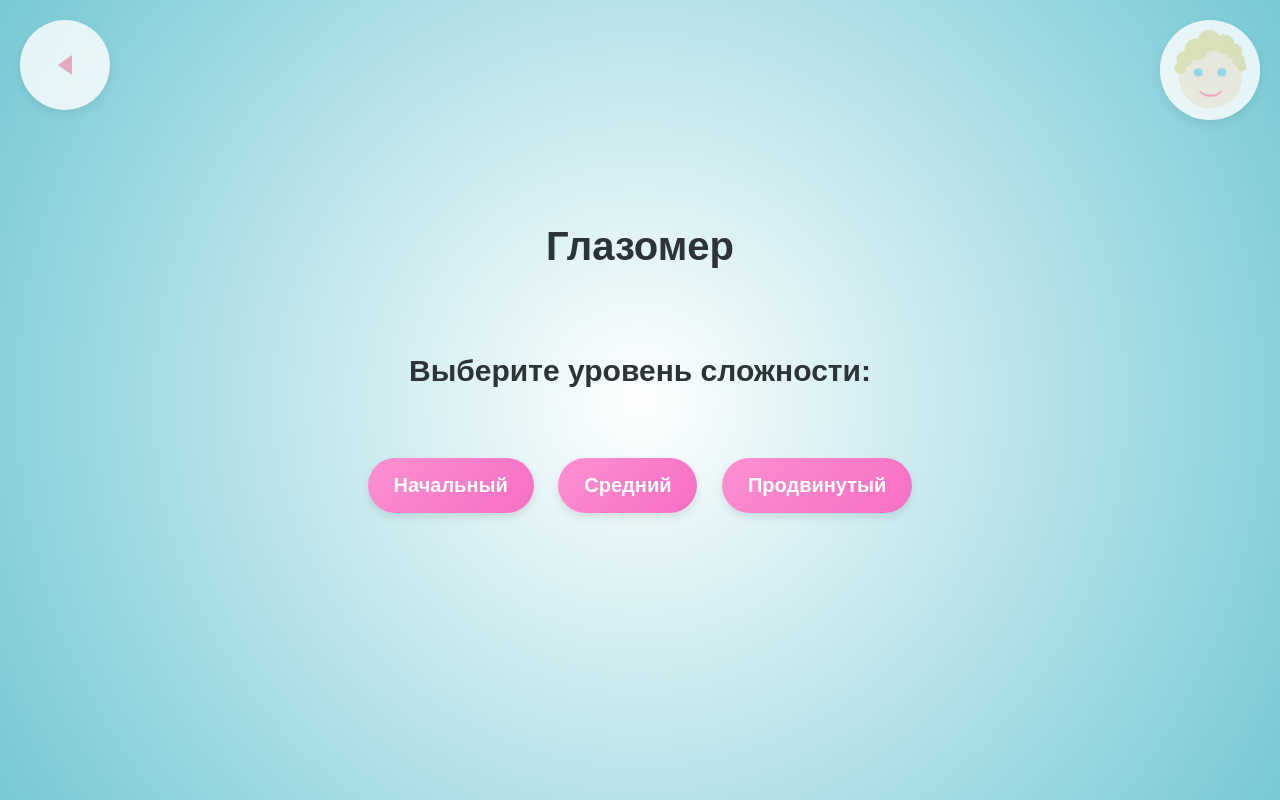
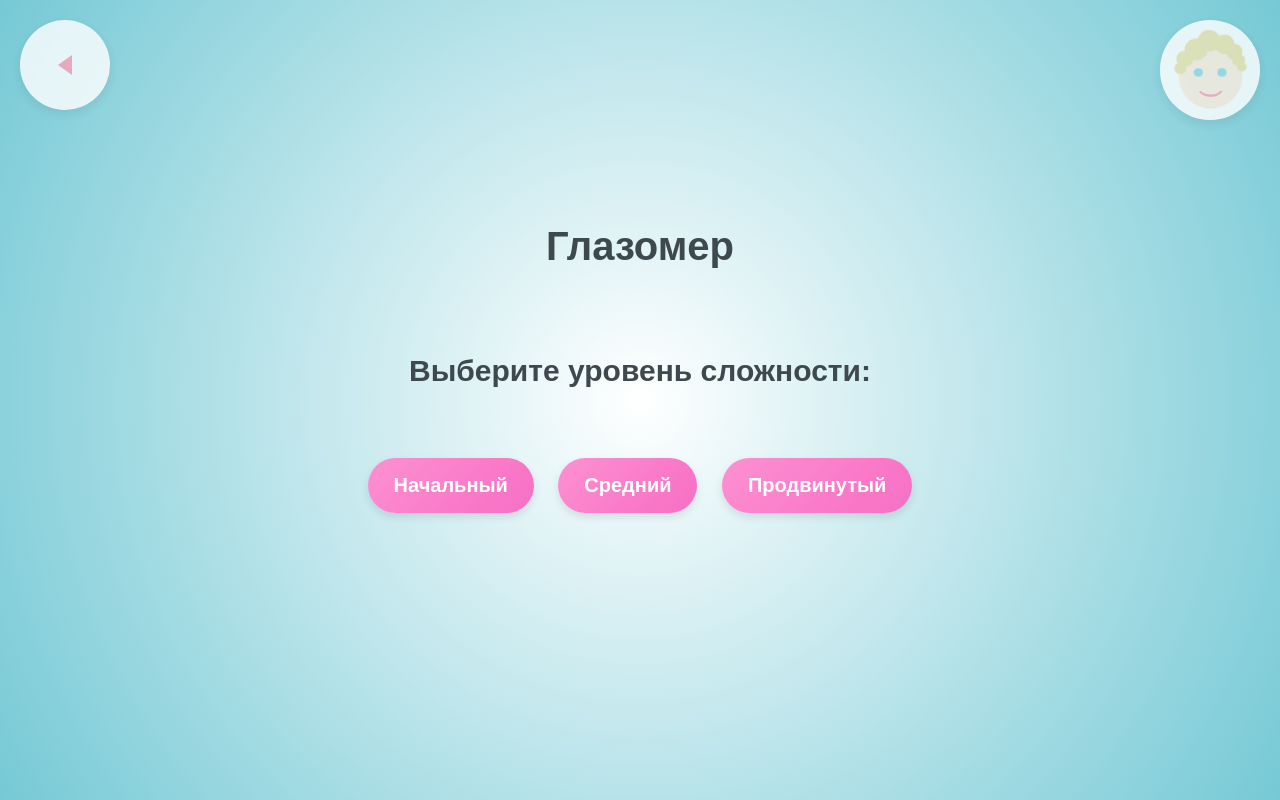
Before and after one commit to u-developer-d/eye-gamee, a plain HTML site: page index.html in a window 1280 px wide. Drawn offline with Linux system fonts and the light colour scheme.

Commit message:
Update index.html

```diff
--- a/index.html
+++ b/index.html
@@ -12,7 +12,7 @@
     margin: 0;
     padding: 0;
     text-align: center;
-    color: #2C3438;
+    color: #3E494F;
   }
   /* Стиль для персонажа */
   #character {
@@ -54,12 +54,12 @@
   /* Заголовки */
   h1 {
     font-size: 40px; /* Увеличенный размер для h1 */
-    color: #2C3438;
+    color: #3E494F;
     margin-bottom: 20px;
   }
   h2 {
     font-size: 30px; /* Увеличенный размер для h2 */
-    color: #2C3438;
+    color: #3E494F;
     margin-bottom: 60px;
   }
   /* Вопрос */
```
